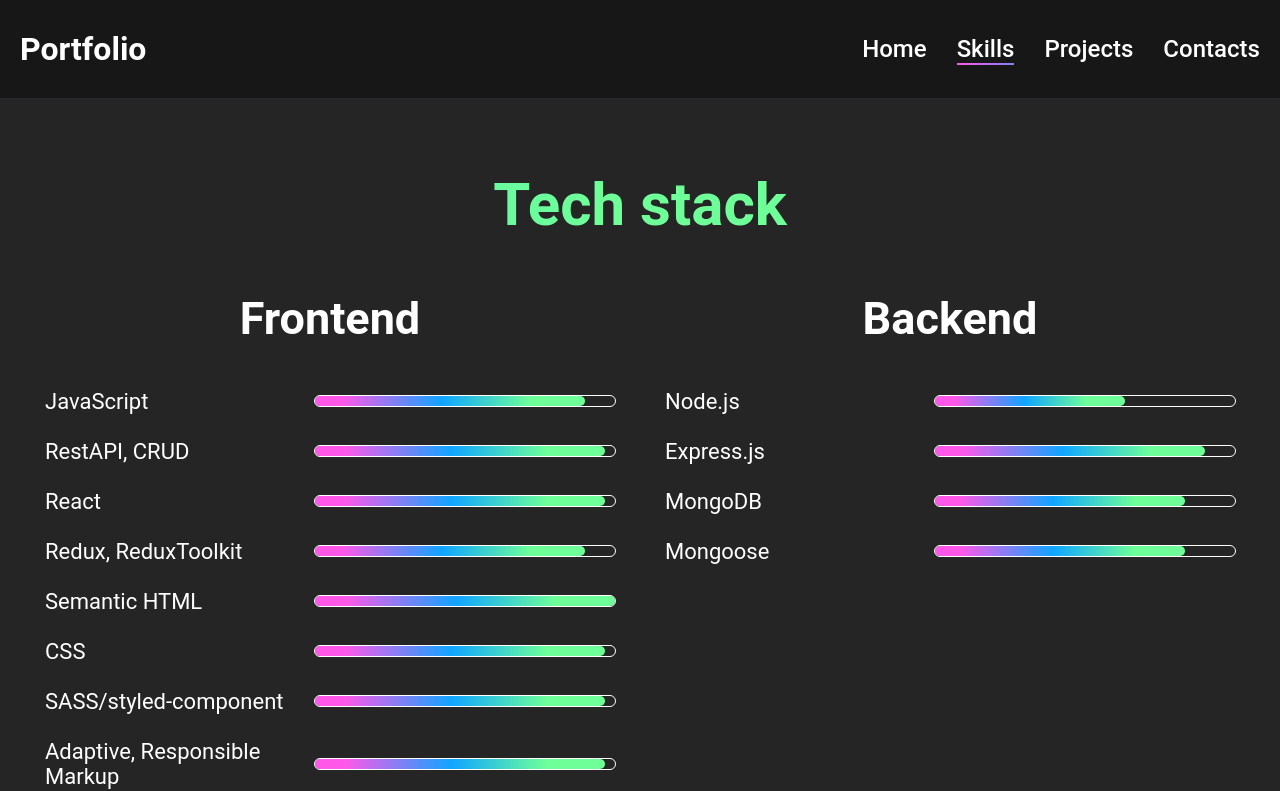
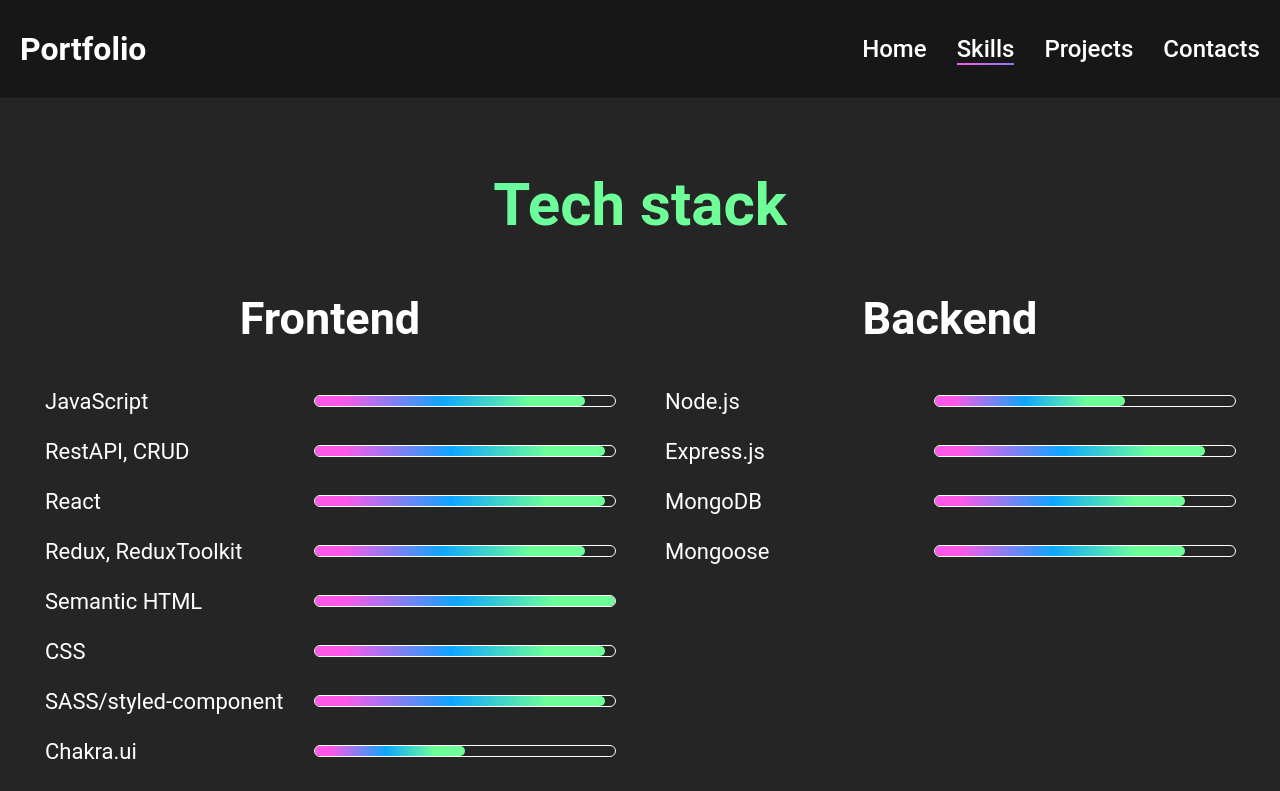
Before and after one commit to simplyNastya/portfolio, a React (Create React App) app: page /stack in a window 1280 px wide. Shown: the top 791 px of the page. Built offline with nearby package versions, Linux system fonts and the light colour scheme.

Commit message:
Update tech skill list

```diff
--- a/src/components/Stack/Stack.jsx
+++ b/src/components/Stack/Stack.jsx
@@ -62,6 +62,14 @@
                 <div className={styles.skillProgressBarContainer}>
                   <div
                     className={`${styles.skillProgressBar} ${styles.css}`}
+                  ></div>
+                </div>
+              </li>
+              <li className={styles.skillItem}>
+                <p className={styles.skillTitle}>Chakra.ui</p>
+                <div className={styles.skillProgressBarContainer}>
+                  <div
+                    className={`${styles.skillProgressBar} ${styles.chakra}`}
                   ></div>
                 </div>
               </li>
--- a/src/components/Stack/stack.module.css
+++ b/src/components/Stack/stack.module.css
@@ -192,6 +192,14 @@
     }
 }
 
+.skillProgressBar.chakra {
+    --width: 110px;
+
+    @media screen and (min-width: 768px) {
+        --width: 150px;
+    }
+}
+
 .skillProgressBar.responsive {
     --width: 212px;
 
```
